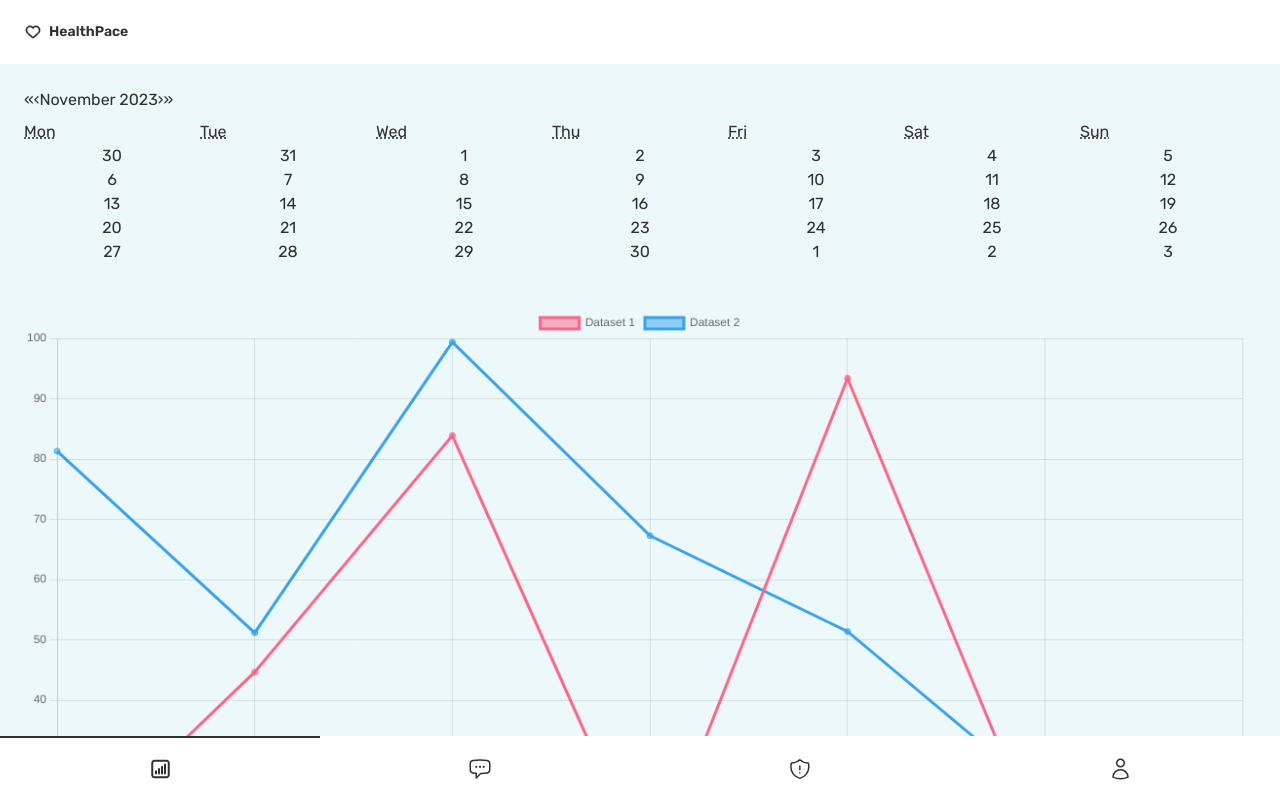
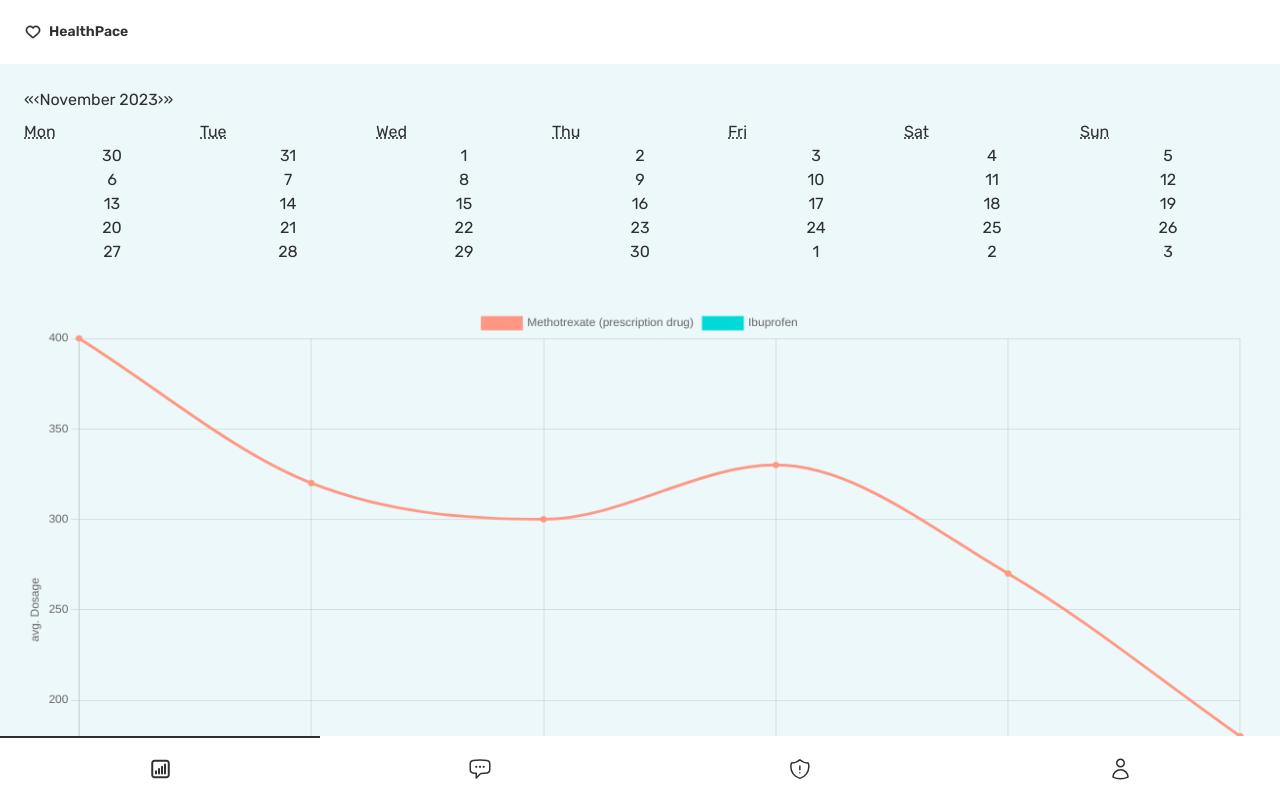
Before and after one commit to HacksDev/junction-2023, a Next.js app: page /dashboard in a window 1280 px wide. Shown: the top 798 px of the page. Built offline with nearby package versions, Linux system fonts and the light colour scheme.

Commit message:
charts mock

```diff
--- a/src/components/Dashboard/Charts/index.tsx
+++ b/src/components/Dashboard/Charts/index.tsx
@@ -1,14 +1,14 @@
 import React from "react";
 import classNames from "classnames";
 import {
+  CategoryScale,
   Chart as ChartJS,
-  CategoryScale,
+  Legend,
   LinearScale,
+  LineElement,
   PointElement,
-  LineElement,
   Title,
   Tooltip,
-  Legend,
 } from "chart.js";
 import { Line } from "react-chartjs-2";
 
@@ -22,24 +22,39 @@ export const options = {
     },
     title: { display: false },
   },
+  scales: {
+    y: {
+      display: true,
+      title: {
+        display: true,
+        text: "avg. Dosage",
+      },
+    },
+  },
 };
 
-const labels = ["January", "February", "March", "April", "May", "June", "July"];
+const labels = ["January", "February", "March", "April", "May", "June"];
+const values = [400, 320, 300, 330, 270, 180];
+const values2 = [100, 120, 130, 100, 100, 160];
 
 export const data = {
   labels,
   datasets: [
     {
-      label: "Dataset 1",
-      data: labels.map(() => Math.random() * 100),
-      borderColor: "rgb(255, 99, 132)",
-      backgroundColor: "rgba(255, 99, 132, 0.5)",
+      cubicInterpolationMode: "monotone",
+      tension: 0.4,
+      label: "Methotrexate (prescription drug)",
+      data: values,
+      borderColor: "rgb(255, 151, 132)",
+      backgroundColor: "rgb(255, 151, 132)",
     },
     {
-      label: "Dataset 2",
-      data: labels.map(() => Math.random() * 100),
-      borderColor: "rgb(53, 162, 235)",
-      backgroundColor: "rgba(53, 162, 235, 0.5)",
+      cubicInterpolationMode: "monotone",
+      tension: 0.4,
+      label: "Ibuprofen",
+      data: values2,
+      borderColor: "rgb(0, 218, 214)",
+      backgroundColor: "rgb(0, 218, 214)",
     },
   ],
 };
```
